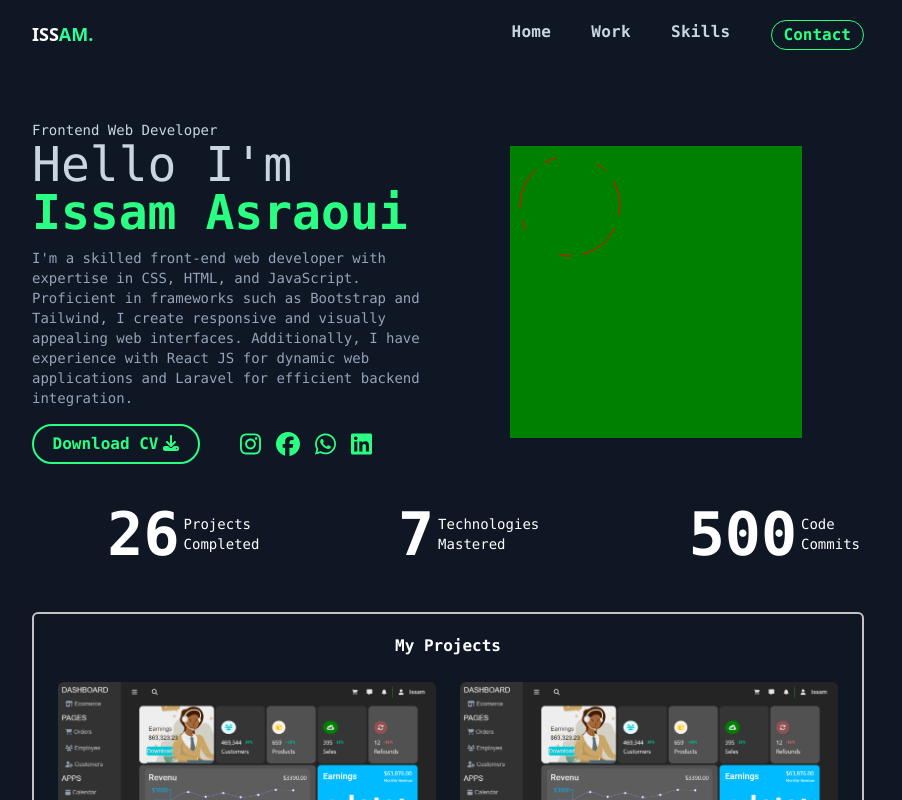
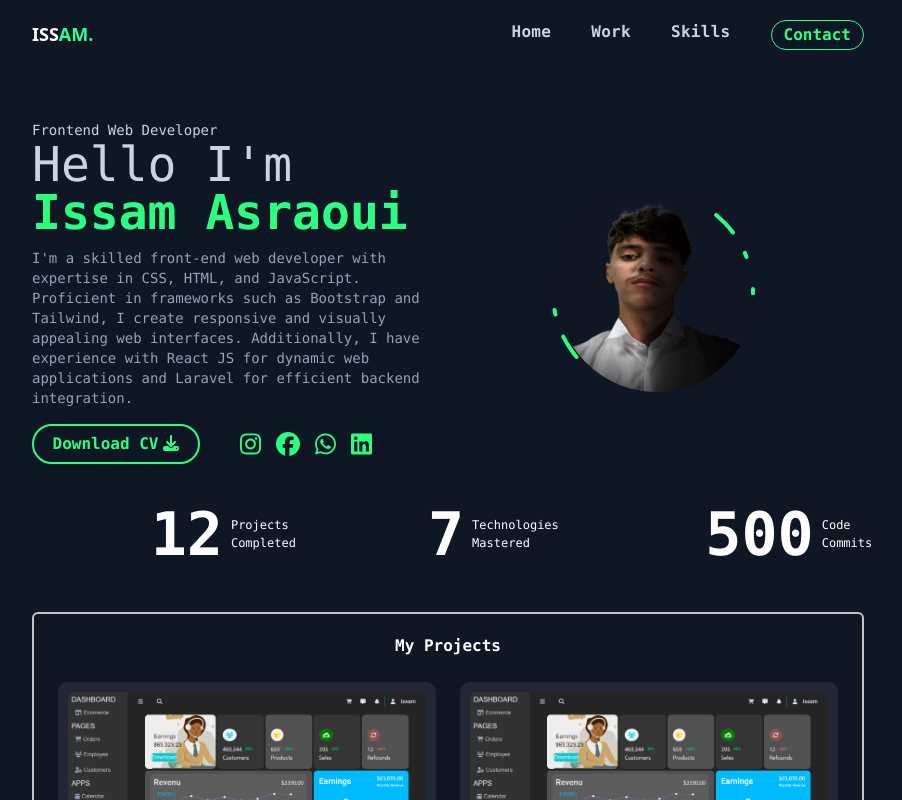
Before and after one commit to issam333/myportfolio, a React (Create React App) app: page / in a window 1280 px wide. Shown: the top 800 px of the page, without its empty margins (192-1094 px from the left). Built offline with nearby package versions, Linux system fonts and the light colour scheme.

Commit message:
reach the skills

```diff
--- a/package.json
+++ b/package.json
@@ -16,6 +16,7 @@
     "ajv": "^8.16.0",
     "framer-motion": "^11.3.19",
     "react": "^18.3.1",
+    "react-countup": "^6.5.3",
     "react-dom": "^18.3.1",
     "react-router-dom": "^6.24.1",
     "react-scripts": "5.0.1",
--- a/public/index.html
+++ b/public/index.html
@@ -2,19 +2,18 @@
 <html lang="en">
   <head>
     <meta charset="utf-8" />
-    <link rel="icon" href="%PUBLIC_URL%/favicon.ico" />
+    <!-- <link rel="icon" href="%PUBLIC_URL%/favicon.ico" /> -->
     <meta name="viewport" content="width=device-width, initial-scale=1" />
     <meta name="theme-color" content="#000000" />
     <meta
       name="description"
       content="Web site created using create-react-app"
     />
-    <link rel="apple-touch-icon" href="%PUBLIC_URL%/logo192.png" />
     <!--
       manifest.json provides metadata used when your web app is installed on a
       user's mobile device or desktop. See https://developers.google.com/web/fundamentals/web-app-manifest/
     -->
-    <link rel="manifest" href="%PUBLIC_URL%/manifest.json" />
+    <!-- <link rel="manifest" href="%PUBLIC_URL%/manifest.json" /> -->
     <!--
       Notice the use of %PUBLIC_URL% in the tags above.
       It will be replaced with the URL of the `public` folder during the build.
--- a/src/components/home.js
+++ b/src/components/home.js
@@ -10,8 +10,25 @@ import {
 import { motion } from "framer-motion";
 import cv from "./cv.pdf";
 import myImg from "./myImg.jpg";
+import CountUp from "react-countup";
 
 export default function home() {
+  let stats = [
+    {
+      num: 12,
+      text: "Projects Completed",
+    },
+    {
+      num: 7,
+      text: "Technologies Mastered",
+    },
+    {
+      num: 500,
+      text: "Code Commits",
+    },
+  ];
+  console.log();
+
   return (
     <>
       <body
@@ -93,7 +110,7 @@ export default function home() {
 
           {/* partRight */}
 
-          <div style={{ display: "flex" }} className=" ">
+          <div style={{ display: "flex", minWidth: "400px" }} className=" ">
             <div
               style={{
                 display: "flex",
@@ -103,55 +120,72 @@ export default function home() {
                 margin: "auto",
                 overflow: "hiden",
                 position: "relative",
-                background:'aqua',
+                // background: "aqua",
               }}
             >
               <img
                 src={myImg}
                 style={{
                   borderRadius: "50%",
-                  height: "auto",
+                  width: "199px",
                   overflow: "hiden",
-                  opacity:'0.2',
+                  height: "199px",
+                  margin: "10px",
                 }}
               />
-              <svg style={{position:"absolute",height:'100%',width:'100%',background:'green',}} >
-              <circle
-                cx="60"
-                cy="60"
-                r="50"
-                id="borderCicle"
-              ></circle>
-              </svg>
+              <motion.svg
+                style={{
+                  position: "absolute",
+                  height: "100%",
+                  width: "100%",
+                  // background: "green",
+                }}
+              >
+                <motion.circle
+                  cx="143"
+                  cy="109.5"
+                  r="100"
+                  id="borderCicle"
+                  strokeLinecap="round"
+                  strokeLinejoin="round"
+                  initial={{ strokeDasharray: "24 10 0 0" }}
+                  animate={{
+                    strokeDasharray: [
+                      "15 120 25 25",
+                      "16 25 92 72",
+                      "4 250 22 22",
+                    ],
+                    rotate: [120, 360],
+                  }}
+                  transition={{
+                    duration: 6,
+                    repeat: Infinity,
+                    repeatType: "mirror",
+                  }}
+                ></motion.circle>
+              </motion.svg>
             </div>
           </div>
         </div>
-
-        <div
-          style={{ width: "100%" }}
-          className="flex gap-10 mt-10 justify-around"
-        >
-          <div
-            style={{ width: "100px" }}
-            className="flex text-sm items-center gap-1"
-          >
-            <div className="text-6xl font-semibold">26</div>
-            Projects Completed
-          </div>
-          <div
-            style={{ width: "100px" }}
-            className="flex text-sm items-center gap-1"
-          >
-            <div className="text-6xl font-semibold">7</div>
-            Technologies Mastered
-          </div>
-          <div
-            style={{ width: "100px" }}
-            className="flex text-sm items-center gap-1"
-          >
-            <div className="text-6xl font-semibold">500</div>
-            Code Commits
-          </div>
+        {/* part stats */}
+        <div className="flex font-mono mt-10 w-auto ">
+          {stats.map((el) => {
+            return (
+              <div className=" flex w-[100%] ">
+                <div className=" m-auto gap-2 flex w-10 ">
+                  <CountUp
+                    end={el.num}
+                    duration={5}
+                    delay={0.5}
+                    className="text-6xl font-semibold "
+                  />
+                  <p className="w-4  flex text-[12px] items-center  ">
+                    {el.text}
+                  </p>
+                </div>
+              </div>
+            );
+          })}
         </div>
       </body>
     </>
--- a/src/components/projects.js
+++ b/src/components/projects.js
@@ -23,7 +23,7 @@ export default function projects() {
 
   let info = data.map((el) => (
     <>
-        <div style={{ width: "" }}>
+        <div style={{ width: "",background:'rgb(35, 38, 53)', padding:'10px',borderRadius:'10px', }}>
           <img className="rounded-md" src={img1}></img>
           <a href="">
             <p className="text-center text-zinc-200 mt-2">{el.title}</p>
--- a/src/components/skills.js
+++ b/src/components/skills.js
@@ -16,7 +16,6 @@ export default function skills() {
     <div className="text-slate-100 p-5 mt-2 block">
       <h1 className="text-center text-2xl m-1">my skills</h1>
       <p className="text-sm m-3">
-        lksdf slkfkl lksdjslf slfksjkdl ljsdlk lkslfj woepwe{" "}
       </p>
 
       <div className="flex gap-6 flex-wrap m-1 justify-center ">
--- a/src/content.js
+++ b/src/content.js
@@ -5,8 +5,8 @@ import Skills  from "./components/skills";
 
 export default function home() {
   return (
-    <div style={{ width: "100%", display: "flex", justifyContent: "center" }}>
-      <div style={{ width: "65%" }}>
+    <div style={{ width: "100%", display: "flex", justifyContent: "center",overflowX:'hidden' }}>
+      <div style={{ width: "65%", }}>
         <header
           style={{
             textTransform: "capitalize",
--- a/src/index.css
+++ b/src/index.css
@@ -27,7 +27,7 @@ code {
   letter-spacing: 0.3px;
 }
 #liNav:hover {
-  color: rgb(59, 231, 160);
+  color: rgb(15, 22, 36);
 }
 #liNavContact {
   color: rgb(43, 255, 131);
@@ -98,9 +98,11 @@ code {
   width: 100%; */
   border-radius: 50%;
   /* cursor: pointer; */
-  stroke: red;
+  stroke: rgb(43, 255, 131);
+  stroke-width: 4px;
   fill: transparent;
-  stroke-dasharray: 10 13 43;
+
+
   /* animation: rotate 4s linear infinite ; */
 }
 
```
Also changed, not shown: src/components/myImg.jpg, 1 other file (tests, documents, lock files or other folders).
